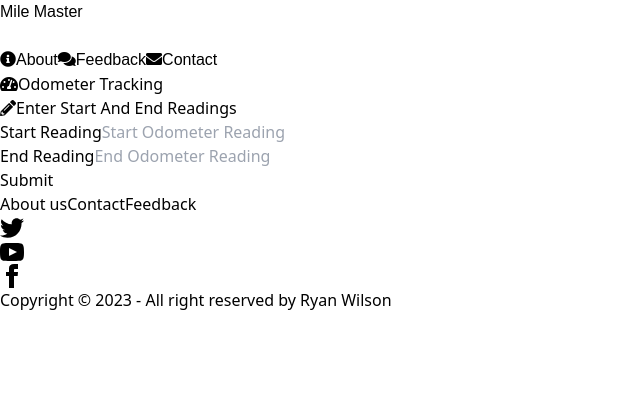
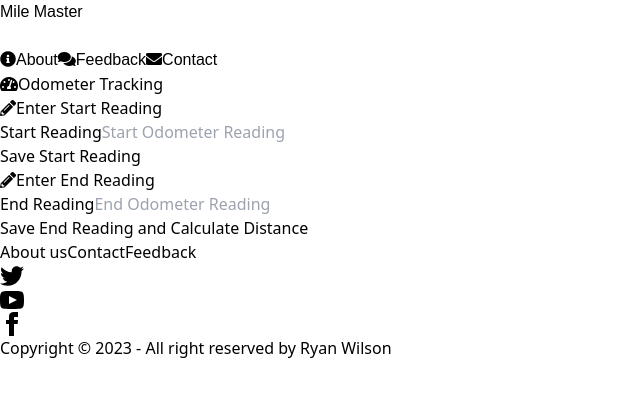
Before and after one commit to RW2023/milage-master, a Next.js app: page / in a window 1280 px wide. Shown: the top 396 px of the page, without its empty margins (0-640 px from the left). Built offline with nearby package versions, Linux system fonts and the light colour scheme.

Commit message:
update form logic

```diff
--- a/src/components/OdemeterForm.tsx
+++ b/src/components/OdemeterForm.tsx
@@ -1,48 +1,37 @@
 'use client';
-// OdometerForm.tsx
 import React, { useState } from 'react';
-import Heading from '@/components/ui/Heading';
-import SubHeading from '@/components/ui/SubHeading';
+import Heading from '@/components/ui/Heading'; // Adjust the import path as needed
+import SubHeading from '@/components/ui/SubHeading'; // Adjust the import path as needed
 
 const OdometerForm = () => {
   const [startReading, setStartReading] = useState('');
   const [endReading, setEndReading] = useState('');
   const [error, setError] = useState('');
+  const [tripId, setTripId] = useState('');
 
-  const handleSubmit = (event: React.FormEvent<HTMLFormElement>) => {
+  const handleStartSubmit = (event: React.FormEvent<HTMLFormElement>) => {
     event.preventDefault();
+    // Add logic to store the start reading
+  };
 
-    setError(''); // Reset any existing error messages
-
-    const start = parseFloat(startReading);
-    const end = parseFloat(endReading);
-
-    if (isNaN(start) || isNaN(end)) {
-      setError('Please enter valid numbers for both readings.');
-      return;
-    }
-
-    if (end <= start) {
-      setError('End reading must be greater than start reading.');
-      return;
-    }
-
-    const distance = end - start;
-    console.log({ startReading: start, endReading: end, distance });
-
-    // Reset fields after successful submission
-    setStartReading('');
-    setEndReading('');
+  const handleEndSubmit = (event: React.FormEvent<HTMLFormElement>) => {
+    event.preventDefault();
+    // Add logic to store the end reading and calculate the distance
   };
 
   return (
     <div className="container mx-auto p-4">
       <Heading title="Odometer Tracking" iconClass="fas fa-tachometer-alt" />
-      <SubHeading title="Enter Start and End Readings" iconClass="fas fa-pencil-alt" />
 
-      <form onSubmit={handleSubmit} className="flex flex-col gap-4">
+      {/* Start Reading Form */}
+      <div className="card bg-base-100 shadow-xl mb-6">
+        <div className="card-body">
+          <SubHeading
+            title="Enter Start Reading"
+            iconClass="fas fa-pencil-alt"
+          />
           {error && <p className="text-red-500">{error}</p>}
-
+          <form onSubmit={handleStartSubmit} className="flex flex-col gap-4">
             <div className="form-control">
               <label className="label">
                 <span className="label-text">Start Reading</span>
@@ -56,7 +45,18 @@ const OdometerForm = () => {
                 required
               />
             </div>
+            <button type="submit" className="btn btn-primary">
+              Save Start Reading
+            </button>
+          </form>
+        </div>
+      </div>
 
+      {/* End Reading Form */}
+      <div className="card bg-base-100 shadow-xl">
+        <div className="card-body">
+          <SubHeading title="Enter End Reading" iconClass="fas fa-pencil-alt" />
+          <form onSubmit={handleEndSubmit} className="flex flex-col gap-4">
             <div className="form-control">
               <label className="label">
                 <span className="label-text">End Reading</span>
@@ -70,11 +70,12 @@ const OdometerForm = () => {
                 required
               />
             </div>
-
             <button type="submit" className="btn btn-primary">
-          Submit
+              Save End Reading and Calculate Distance
             </button>
           </form>
+        </div>
+      </div>
     </div>
   );
 };
```
Lines whose indentation alone changed are shown as unchanged.
